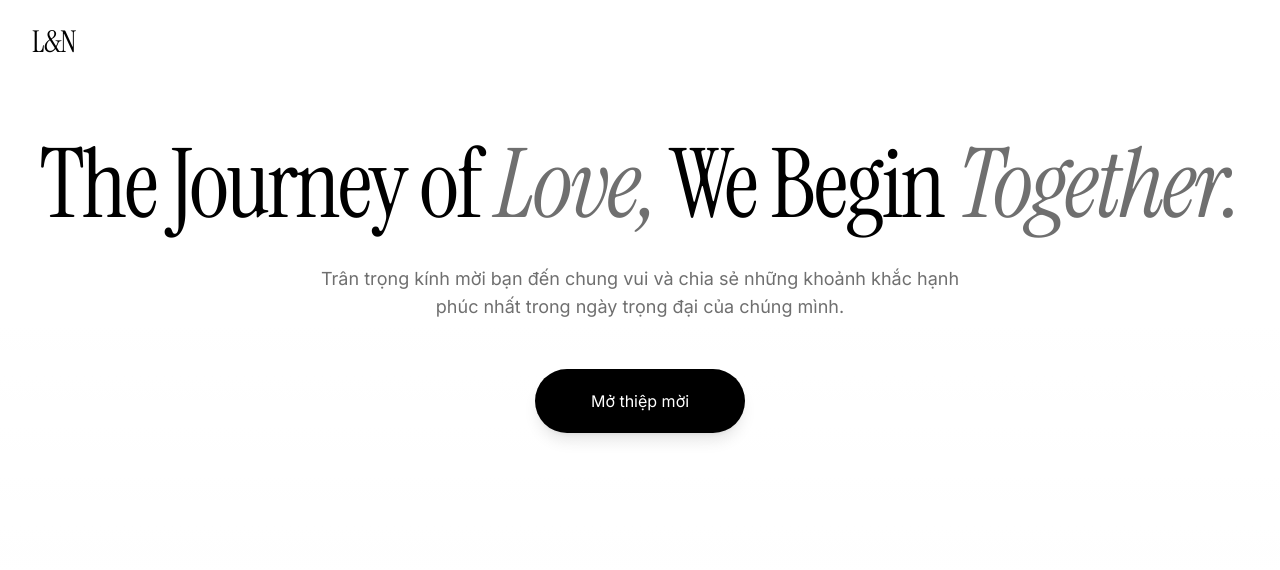
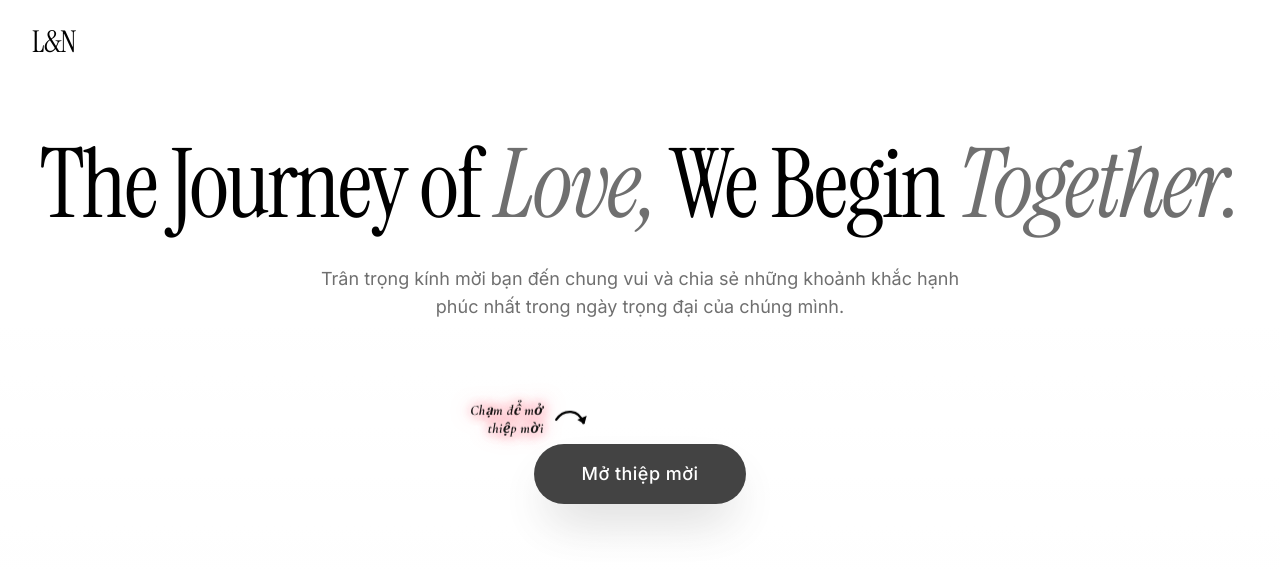
Before and after one commit to armyashe/wd-invitation, a React (Vite) app: page / in a window 1280 px wide. Shown: the top 570 px of the page. Built offline with nearby package versions, Linux system fonts and the light colour scheme; a web font is replaced by a local one.

Commit message:
feat: add hero page and theme configuration for wedding invitation web app

```diff
--- a/src/App.tsx
+++ b/src/App.tsx
@@ -136,10 +136,41 @@ export default function App() {
           Trân trọng kính mời bạn đến chung vui và chia sẻ những khoảnh khắc hạnh phúc nhất trong ngày trọng đại của chúng mình.
         </p>
 
+        {/* Cụm hướng dẫn "Chạm để mở thiệp mời" */}
+        <div className="mt-8 mb-2 flex items-center justify-center select-none px-4">
+          <div className="-translate-x-[110px] translate-y-[50px] ">
+            <div className="flex items-center justify-center gap-2 sm:gap-2.5 animate-bounce">
+              <div className="flex flex-col items-end text-right font-wedding text-sm font-bold italic text-neutral-900 tracking-wide leading-tight whitespace-nowrap animate-text-glow drop-shadow">
+                <span>Chạm để mở</span>
+                <span>thiệp mời</span>
+              </div>
+              <div className="w-8 h-8 sm:w-9 sm:h-8 flex-shrink-0 pt-0.5">
+                <svg
+                  viewBox="0 0 65 48"
+                  fill="none"
+                  xmlns="http://www.w3.org/2000/svg"
+                  className="w-full h-full text-black drop-shadow-sm overflow-visible"
+                >
+                  <path
+                    d="M 4 22 C 18 2, 45 3, 53 28"
+                    stroke="currentColor"
+                    strokeWidth="4.2"
+                    strokeLinecap="round"
+                  />
+                  <polygon
+                    points="42,22 55,30 59,15"
+                    fill="currentColor"
+                  />
+                </svg>
+              </div>
+            </div>
+          </div>
+        </div>
+
         {/* Hero CTA Button */}
         <button
           onClick={handleOpenInvitation}
-          className="rounded-full px-14 py-5 text-base mt-12 bg-[#000000] text-[#FFFFFF] hover:scale-[1.03] transition-transform duration-200 animate-fade-rise-delay-2 shadow-lg hover:shadow-xl active:scale-95"
+          className="rounded-full px-12 py-4 text-base sm:text-lg mt-12 bg-black text-white hover:bg-neutral-800 hover:scale-105 active:scale-95 transition-all duration-200 shadow-2xl font-medium tracking-wide animate-pulse"
         >
           Mở thiệp mời
         </button>
--- a/src/styles/theme.css
+++ b/src/styles/theme.css
@@ -3,6 +3,7 @@
     opacity: 0;
     transform: translateY(20px);
   }
+
   100% {
     opacity: 1;
     transform: translateY(0);
@@ -23,3 +24,25 @@
   opacity: 0;
   animation: fadeRise 0.8s cubic-bezier(0.16, 1, 0.3, 1) 0.4s forwards;
 }
+
+@keyframes textGlow {
+  0%, 100% {
+    text-shadow:
+      0 0 4px rgba(255, 255, 255, 0.9),
+      0 0 10px rgba(255, 104, 131, 0.5),
+      0 0 18px rgba(255, 182, 193, 0.4);
+    filter: drop-shadow(0 0 2px rgba(255, 255, 255, 0.9));
+  }
+
+  50% {
+    text-shadow:
+      0 0 8px rgba(255, 255, 255, 1),
+      0 0 16px rgba(255, 104, 131, 0.85),
+      0 0 26px rgba(255, 104, 131, 0.7);
+    filter: drop-shadow(0 0 6px rgba(255, 104, 131, 0.8));
+  }
+}
+
+.animate-text-glow {
+  animation: textGlow 2s ease-in-out infinite;
+}
```
Also changed, not shown: src/index.css (+9 -5 lines), src/styles/fonts.css (line endings or trailing spaces).
